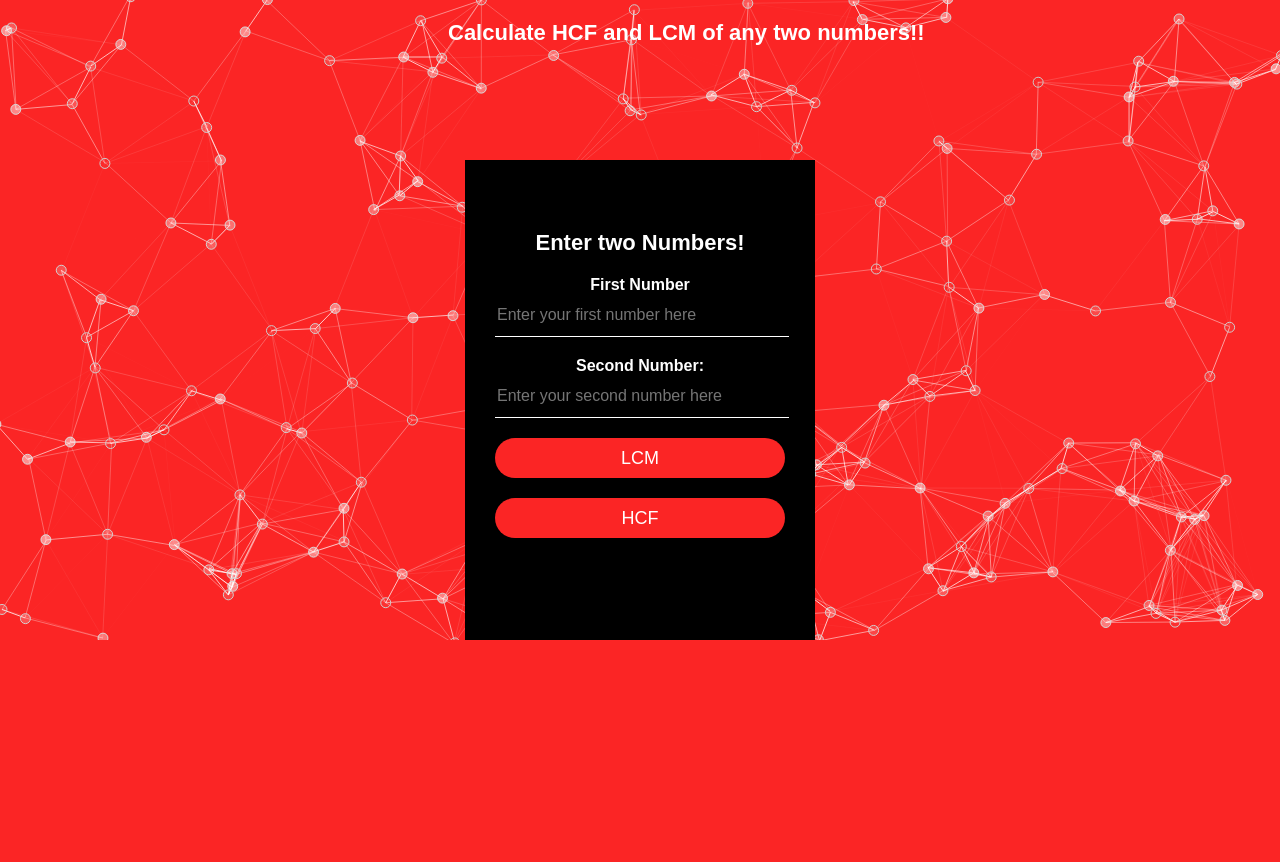
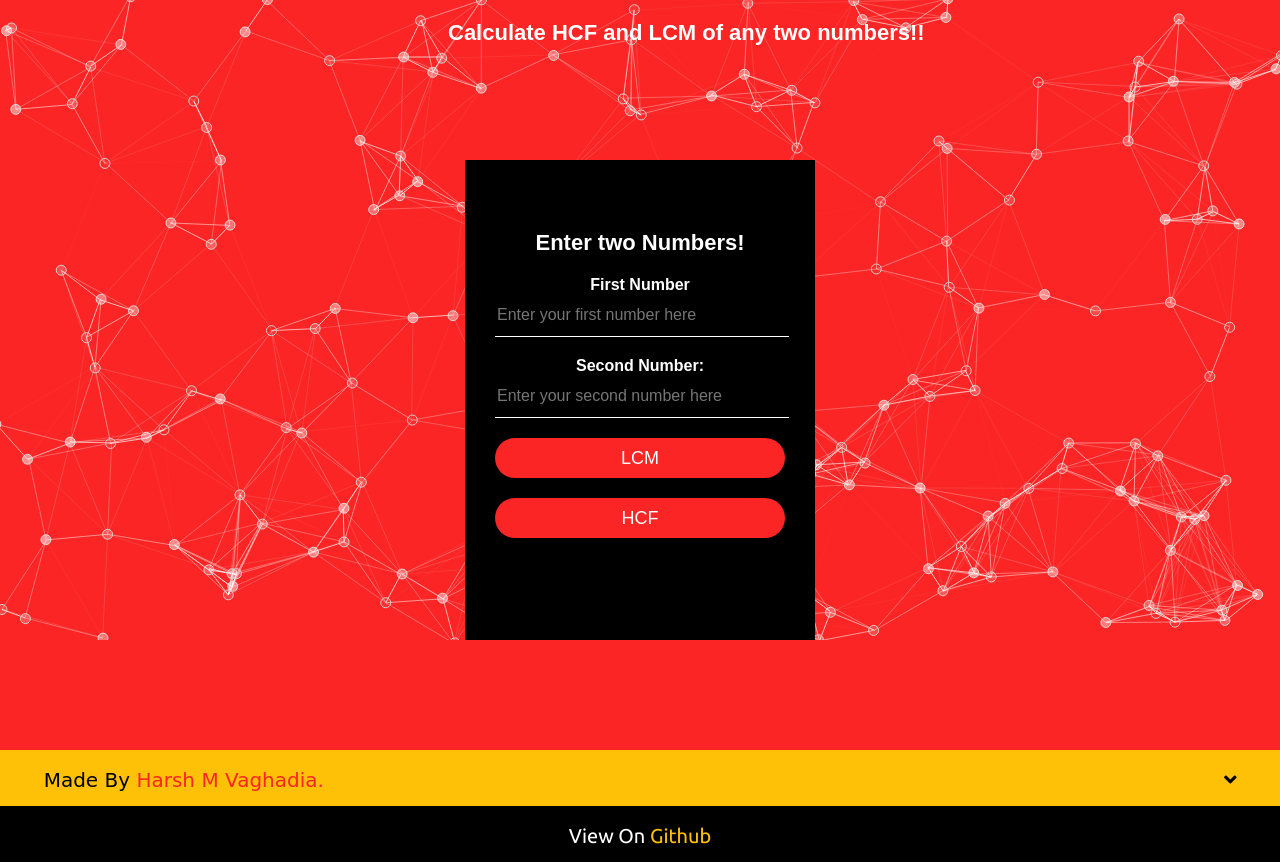
Before and after one commit to harshmv14/hcf-lcm-js, a plain HTML site: page index.html in a window 1280 px wide. Before the commit the page ends 800 px from the top, so only its background shows below. Drawn offline with Linux system fonts and the light colour scheme; a web font is replaced by a local one.

Commit message:
Formatting

```diff
--- a/index.html
+++ b/index.html
@@ -6,6 +6,9 @@
     <meta name="viewport" content="width=device-width, initial-scale=1.0">
     <meta http-equiv="X-UA-Compatible" content="ie=edge">
     <title>LCM and HCF</title>
+    <link rel="icon" href="favicon.ico">
+    <link href="https://fonts.googleapis.com/css?family=Coiny|Ubuntu" rel="stylesheet">
+    <link rel="stylesheet" href="https://use.fontawesome.com/releases/v5.6.3/css/all.css" integrity="sha384-UHRtZLI+pbxtHCWp1t77Bi1L4ZtiqrqD80Kn4Z8NTSRyMA2Fd33n5dQ8lWUE00s/" crossorigin="anonymous">
     <link rel="stylesheet" href="style.css">
 </head>
 
@@ -31,6 +34,10 @@
             </center>
         </div>
     </div>
+    <div id="footer">
+        <p id="name">Made By <span>Harsh M Vaghadia.</span><i class="fas fa-angle-down"></i></p>
+        <p id="link">View On <a href="https://github.com/harhmv?tab=repositories">Github</a></p>
+    </div>
     <script src="app.js"></script>
     <script src="particles.min.js"></script>
     <script src="main.js"></script>
--- a/style.css
+++ b/style.css
@@ -70,3 +70,45 @@ h1{
 #results, #alcm, #ahcf {
     padding: 5px;
 }
+
+#footer{
+    position: absolute;
+    bottom: 0px;
+    margin:0;
+    padding:0;
+    text-align: center;
+    display: block;
+    width : 100%;
+    height:50px;
+    font-size: 20px;
+}
+
+p#name{
+    background: #ffc107;
+    font-family: 'Coiny', cursive;
+    height:20px;
+    padding: 18px;
+    margin:0;
+}
+
+p#name span {
+    color: #fb2525;
+}
+
+i {
+    margin-left : 900px;
+}
+
+p#link {
+    margin:0;
+    font-family: 'Ubuntu', sans-serif;
+    background:#000;
+    padding:18px;
+    height: 20px;
+    color: #fff;
+}
+
+p#link a {
+    text-decoration: none;
+    color: #ffc107;
+}
```
Also changed, not shown: favicon.ico (added).
